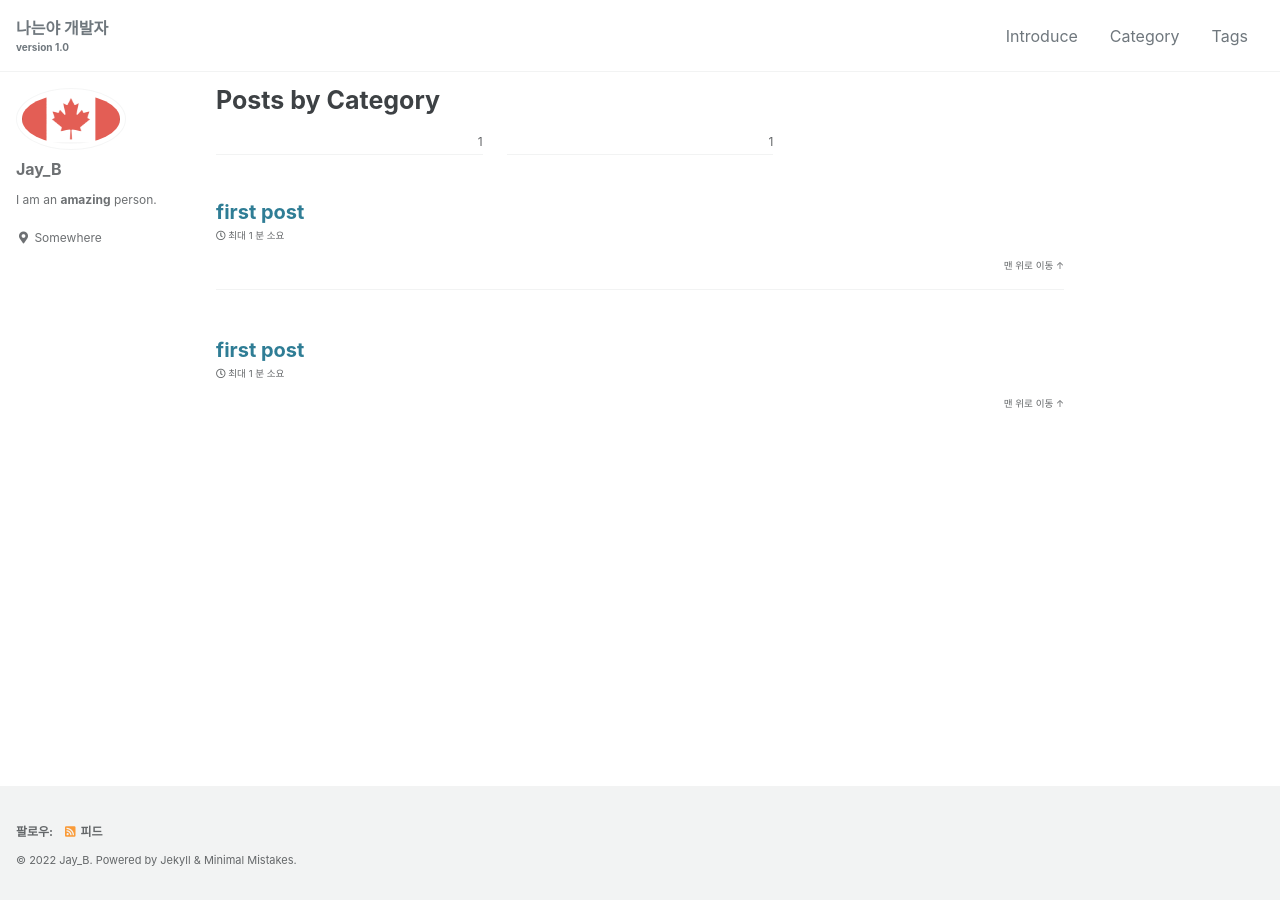
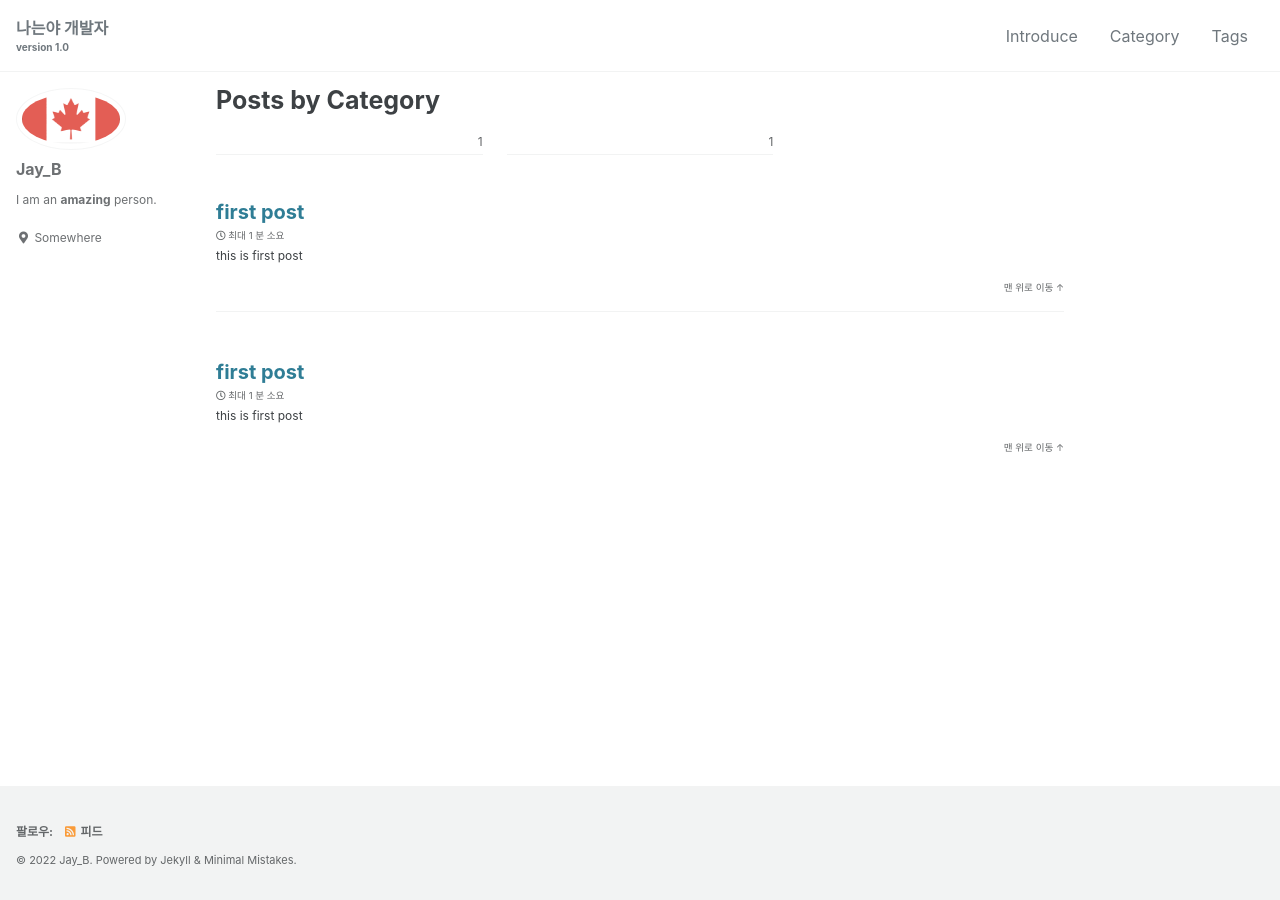
Before and after one commit to LimJunBeom/jayb.github.io, a Jekyll site: the page built from _pages/category-archive.md, in a window 1280 px wide. Built offline with Jekyll 4.4.1, drawn with Linux system fonts in a browser that asks for light colours; cached includes are drawn as plain includes; some of the changed lines change nothing that is shown.

Commit message:
2022-03-10

```diff
--- a/_config.yml
+++ b/_config.yml
@@ -279,13 +279,13 @@
 defaults:
   # _posts
   - scope:
-      path: ""
+      path: "_posts"
       type: posts
     values:
       layout: single
       author_profile: true
       read_time: true
-      comments: # true
+      comments: true
       share: true
       related: true
 
--- a/_posts/2022-03-08-first-post.md
+++ b/_posts/2022-03-08-first-post.md
@@ -7,3 +7,5 @@
   -
 
 ---
+
+this is first post
```
Also changed, not shown: 1 other file.
